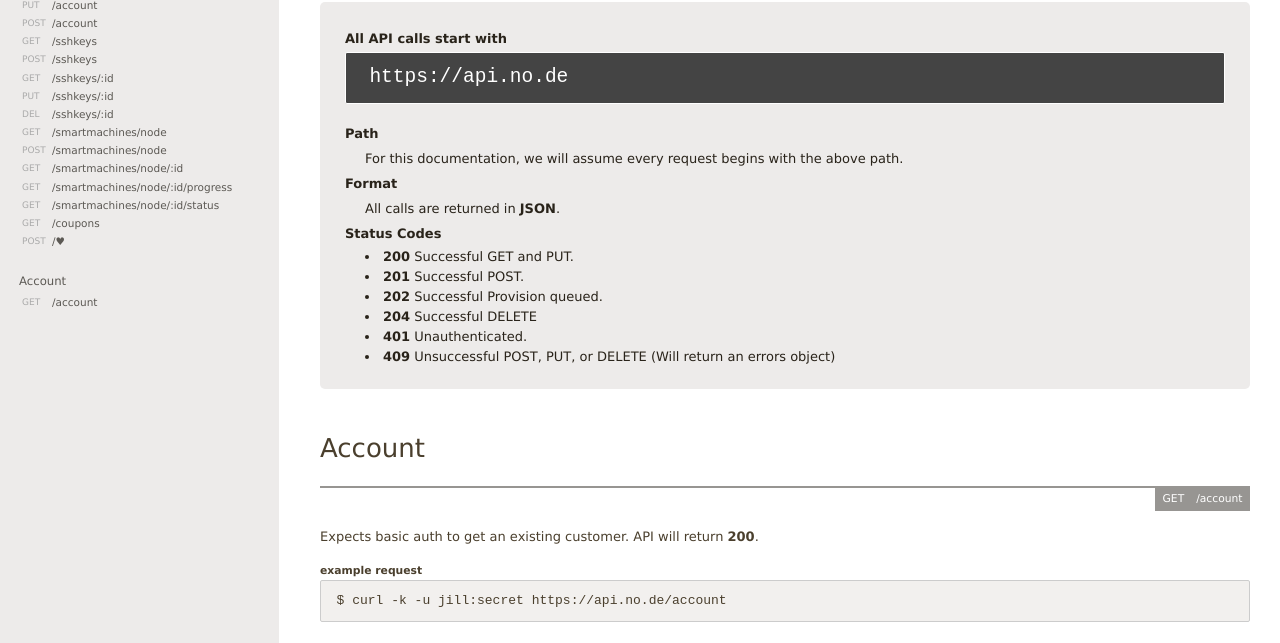
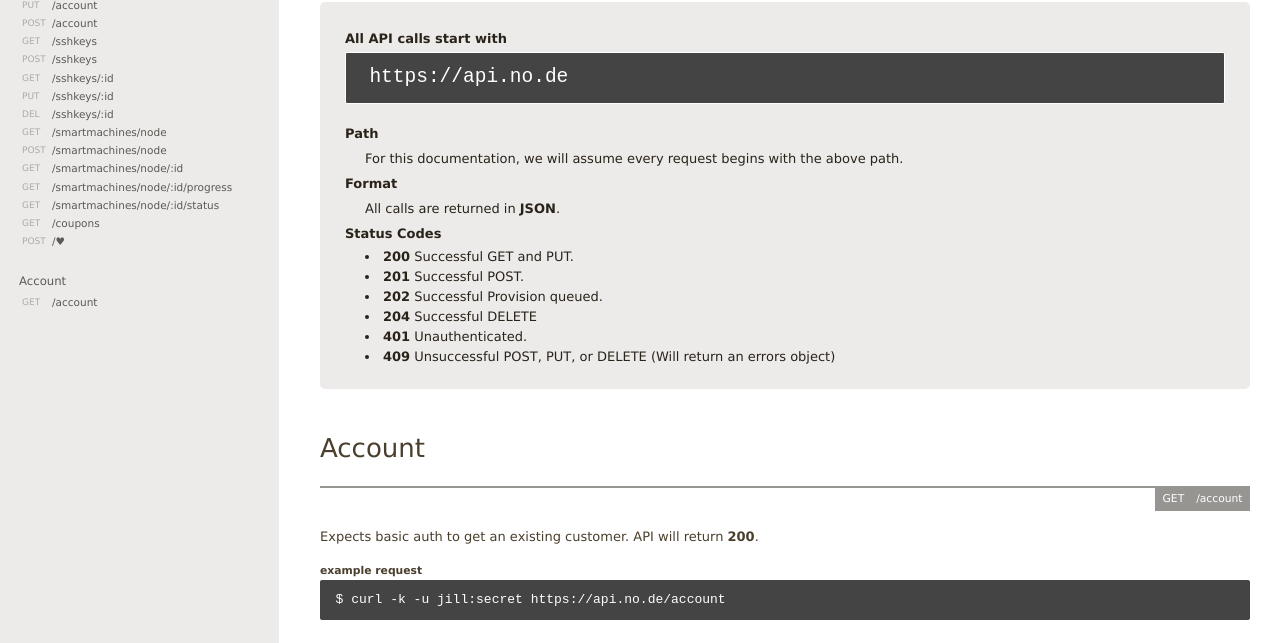
Before and after one commit to joyent/restdown, a plain HTML site: page foo.html in a window 1280 px wide. Shown: the part 157-800 px from the top of the page. Drawn offline with Linux system fonts and the light colour scheme.

Commit message:
shell command pre-block styling, "$" magic

```diff
--- a/foo.html
+++ b/foo.html
@@ -84,7 +84,7 @@ https://api.no.de
 
 <h5>example request</h5>
 
-<pre><code>$ curl -k -u jill:secret https://api.no.de/account
+<pre class="shell"><code class="prompt">curl -k -u jill:secret https://api.no.de/account
 </code></pre>
 
 <h5>response</h5>
--- a/restdown.css
+++ b/restdown.css
@@ -225,10 +225,14 @@ pre.endpoint{
   background:#e1eaef;
 }
 
-pre.req{
+pre.shell {
   background:#444;
   color:#fff;
   border-width:0px;
+}
+code.prompt::before {
+  content: '$ ';
+  display: inline;
 }
 
 li.category li.current, h1.welcome.current {
```
Also changed, not shown: 1 other file.
